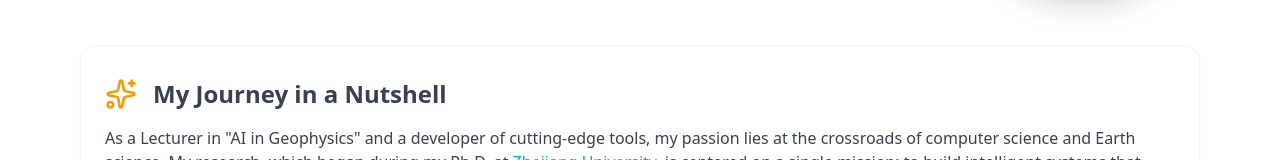
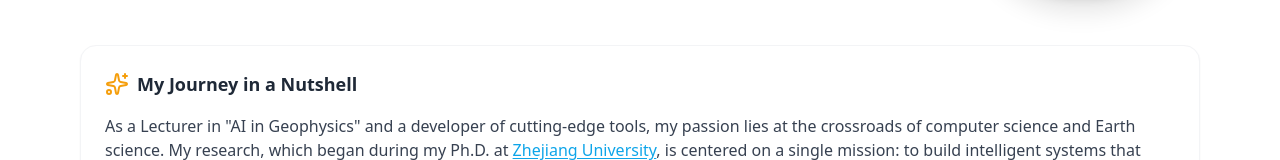
Before and after one commit to earthai-tech/portfolio, a Next.js app: page /about in a window 1280 px wide. Shown: the part 329-489 px from the top of the page. Built offline with nearby package versions, Linux system fonts and the light colour scheme; no server answers.

Commit message:
Add fix prop in about/page

```diff
--- a/app/about/page.tsx
+++ b/app/about/page.tsx
@@ -38,7 +38,6 @@ const memberships = [
   { name: 'Intl. Association for Mathematical Geosciences (IAMG)', url: 'https://www.iamg.org', key: 'iamg' },
   { name: 'Association for the Advancement of AI (AAAI)', url: 'https://www.aaai.org', key: 'aaai' }
 ];
-// [NEW] Data for the timeline, now including URLs and logo keys
 const timelineData = [
   {
     icon: School,
@@ -101,11 +100,12 @@ export default function AboutPage() {
         <SocialLinks className="mt-4" />
       </PageHero>
 
-      <Card className="hover:shadow-sm hover:translate-y-0">
-        <div className="flex items-center gap-4">
-          <Sparkles className="h-8 w-8 text-amber-500" />
-          <h2 className="text-2xl font-bold">My Journey in a Nutshell</h2>
-        </div>
+      {/* --- [FIXED] This Card component now has the required `title` prop --- */}
+      <Card
+        title="My Journey in a Nutshell"
+        icon={<Sparkles className="h-6 w-6 text-amber-500" />}
+        className="hover:shadow-sm hover:translate-y-0"
+      >
         <div className="prose prose-lg dark:prose-invert mt-4 max-w-none">
           <p>
             As a Lecturer in "AI in Geophysics" and a developer of cutting-edge tools, my passion lies at the crossroads of computer science and Earth science. My research, which began during my Ph.D. at <a href="https://www.zju.edu.cn/english/" target="_blank" rel="noopener noreferrer">Zhejiang University</a>, is centered on a single mission: to build intelligent systems that solve real-world geophysical challenges.
@@ -122,7 +122,6 @@ export default function AboutPage() {
       <section>
         <h2 className="text-2xl font-bold text-center mb-8">Career Path</h2>
         <div className="space-y-8">
-          {/* [MODIFIED] Mapped over data array to render items in descending order */}
           {timelineData.map((item, index) => (
             <TimelineItem
               key={item.title}
@@ -141,7 +140,6 @@ export default function AboutPage() {
            <div>
              <h3 className="text-lg font-semibold flex items-center gap-2"><Building className="h-5 w-5 text-brand" /> Current Affiliations</h3>
              <div className="mt-4 space-y-2">
-                {/* [FIX] Pass props explicitly to resolve React key warning */}
                {affiliations.map(item => (
                  <AffiliationLink
                    key={item.key}
@@ -174,25 +172,18 @@ export default function AboutPage() {
 }
 
 // --- Helper Components ---
-
-function ExpertiseCard({ icon: Icon, title }: { icon: React.ElementType, title: string }) { /* ... */ }
-
-// [FIX & IMPROVEMENT] Rebuilt TimelineItem for robustness and to include logos
 function TimelineItem({ icon: Icon, title, subtitle, text, children, url, logoKey, availableLogos, isLast = false }: any) {
   const logoFile = availableLogos.find((file: string) => file.startsWith(logoKey + '.'));
   const logoSrc = logoFile ? `/images/logos/${logoFile}` : null;
 
   return (
     <div className="relative pl-16">
-      {/* Icon and vertical line */}
       <div className="absolute left-0 top-0 flex h-full flex-col items-center">
         <div className="flex h-12 w-12 flex-shrink-0 items-center justify-center rounded-full bg-brand-muted dark:bg-gray-800">
           <Icon className="h-6 w-6 text-brand" />
         </div>
         {!isLast && <div className="mt-2 w-0.5 flex-grow bg-gray-200 dark:bg-gray-800" />}
       </div>
-
-      {/* Content */}
       <div className="flex items-start justify-between gap-4">
         <div className="flex-grow">
           <h3 className="text-lg font-bold">{title}</h3>
```
Lines whose indentation alone changed are shown as unchanged.
